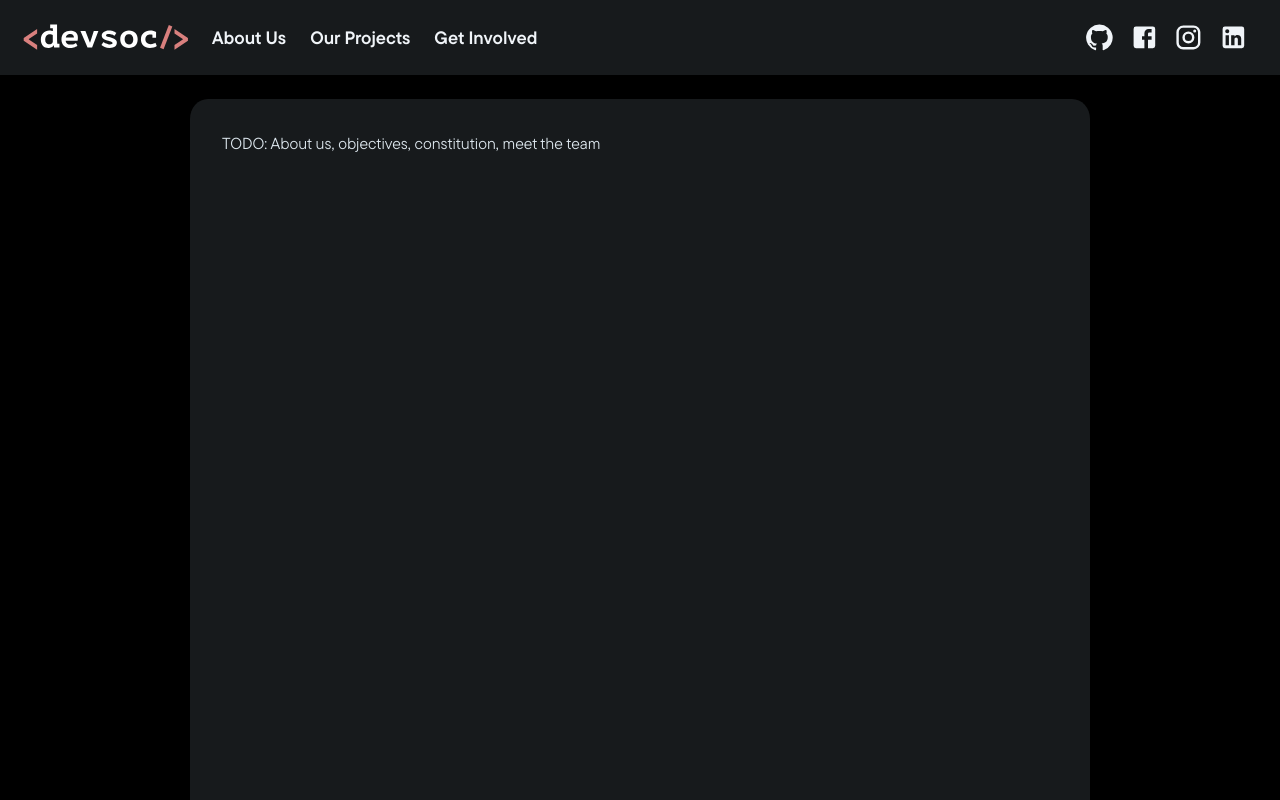
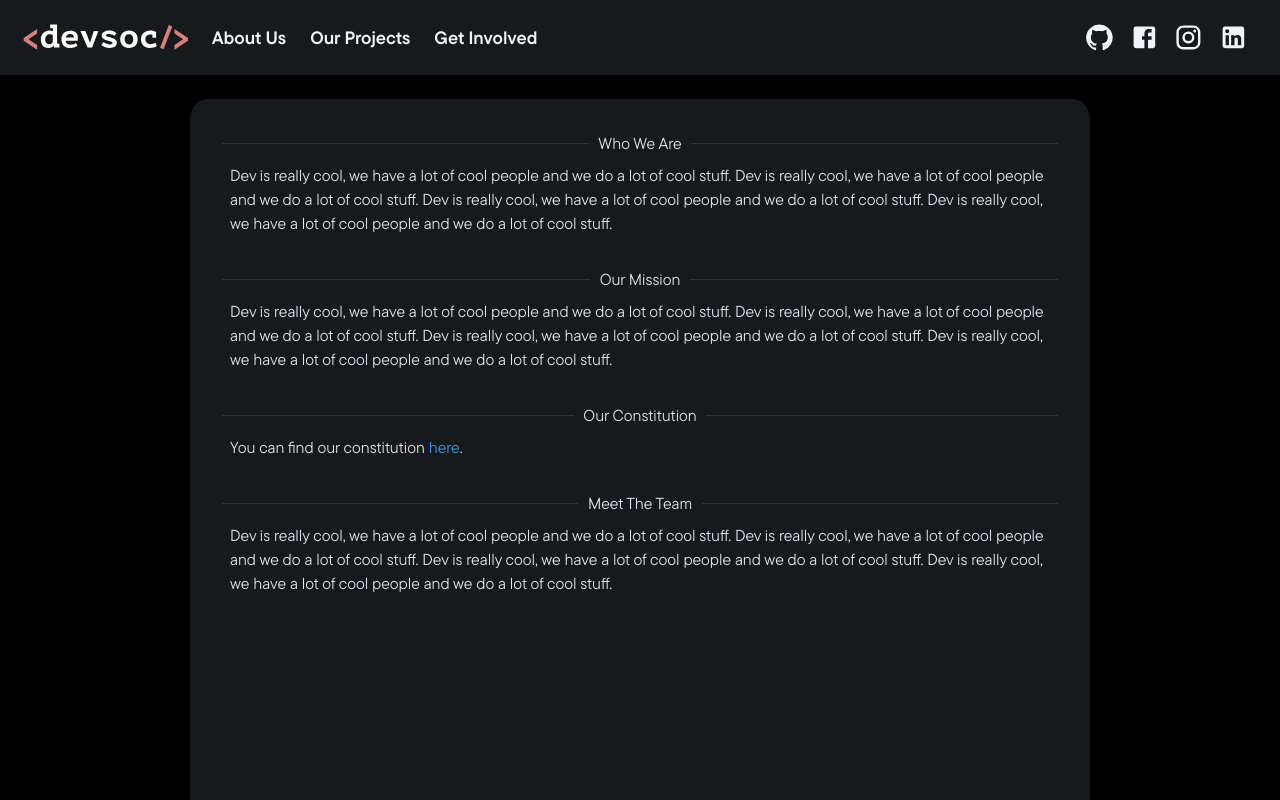
Before and after one commit to devsoc-unsw/devsoc-website, a Next.js app: page /about-us in a window 1280 px wide. Shown: the top 800 px of the page. Built offline with nearby package versions, Linux system fonts and the light colour scheme.

Commit message:
Basic page section structure

```diff
--- a/app/(pages)/about-us/page.tsx
+++ b/app/(pages)/about-us/page.tsx
@@ -1,9 +1,32 @@
 import React from 'react';
+import { Link } from '@mui/joy';
+import PageSection from '../../../components/PageSection';
 
 export default function AboutUsPage() {
   return (
     <div>
-      TODO: About us, objectives, constitution, meet the team
+      {/*TODO: About us, objectives, constitution, meet the team*/}
+      <PageSection title="Who We Are">
+        Dev is really cool, we have a lot of cool people and we do a lot of cool stuff.
+        Dev is really cool, we have a lot of cool people and we do a lot of cool stuff.
+        Dev is really cool, we have a lot of cool people and we do a lot of cool stuff.
+        Dev is really cool, we have a lot of cool people and we do a lot of cool stuff.
+      </PageSection>
+      <PageSection title="Our Mission">
+        Dev is really cool, we have a lot of cool people and we do a lot of cool stuff.
+        Dev is really cool, we have a lot of cool people and we do a lot of cool stuff.
+        Dev is really cool, we have a lot of cool people and we do a lot of cool stuff.
+        Dev is really cool, we have a lot of cool people and we do a lot of cool stuff.
+      </PageSection>
+      <PageSection title="Our Constitution">
+        You can find our constitution <Link>here</Link>.
+      </PageSection>
+      <PageSection title="Meet The Team">
+        Dev is really cool, we have a lot of cool people and we do a lot of cool stuff.
+        Dev is really cool, we have a lot of cool people and we do a lot of cool stuff.
+        Dev is really cool, we have a lot of cool people and we do a lot of cool stuff.
+        Dev is really cool, we have a lot of cool people and we do a lot of cool stuff.
+      </PageSection>
     </div>
   )
 }
--- /dev/null
+++ b/components/PageSection.tsx
@@ -0,0 +1,22 @@
+import React from 'react';
+import { Box, Divider, Typography } from '@mui/material';
+
+interface SectionProps {
+  title: string;
+  children: React.ReactNode;
+}
+
+const PageSection: React.FC<SectionProps> = ({ title, children }) => {
+  return (
+    <Box mb={3}>
+      <Divider sx={{}}>
+        <Typography level="h1">{title}</Typography>
+      </Divider>
+      <Box sx={{ p: 1 }}>
+        {children}
+      </Box>
+    </Box>
+  )
+};
+
+export default PageSection;
```
